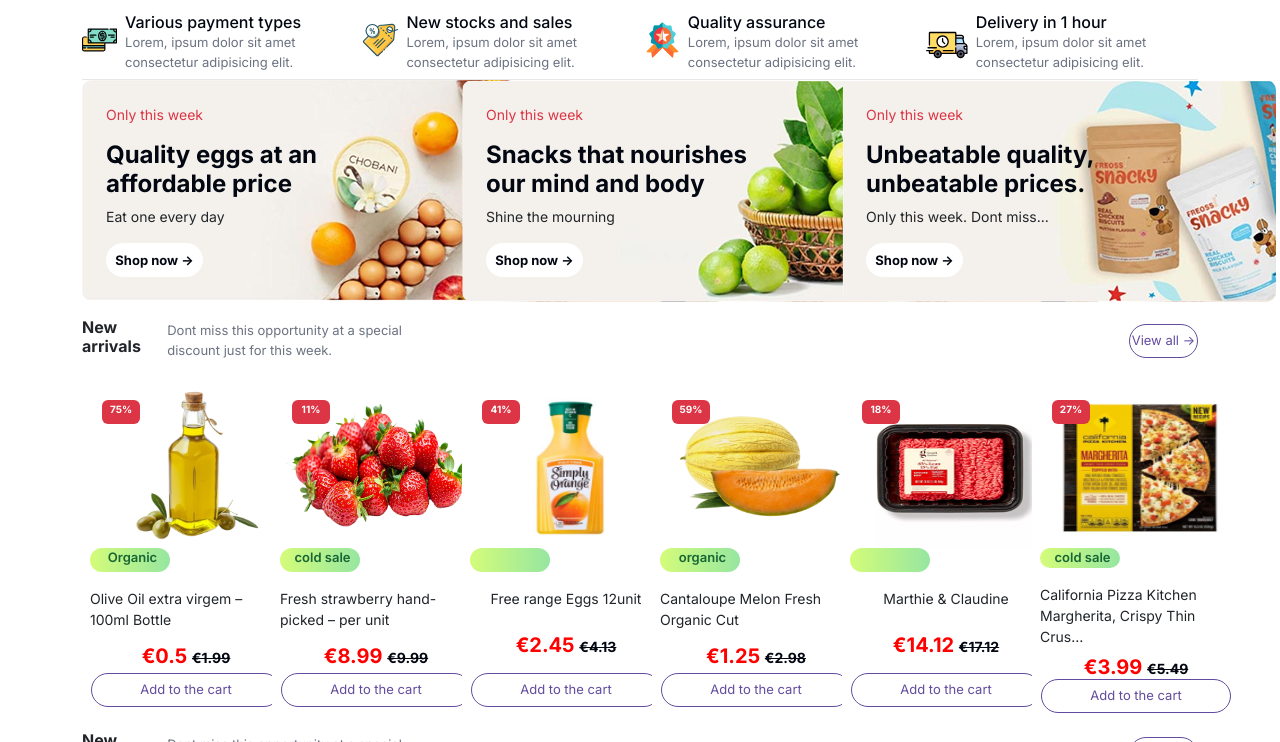
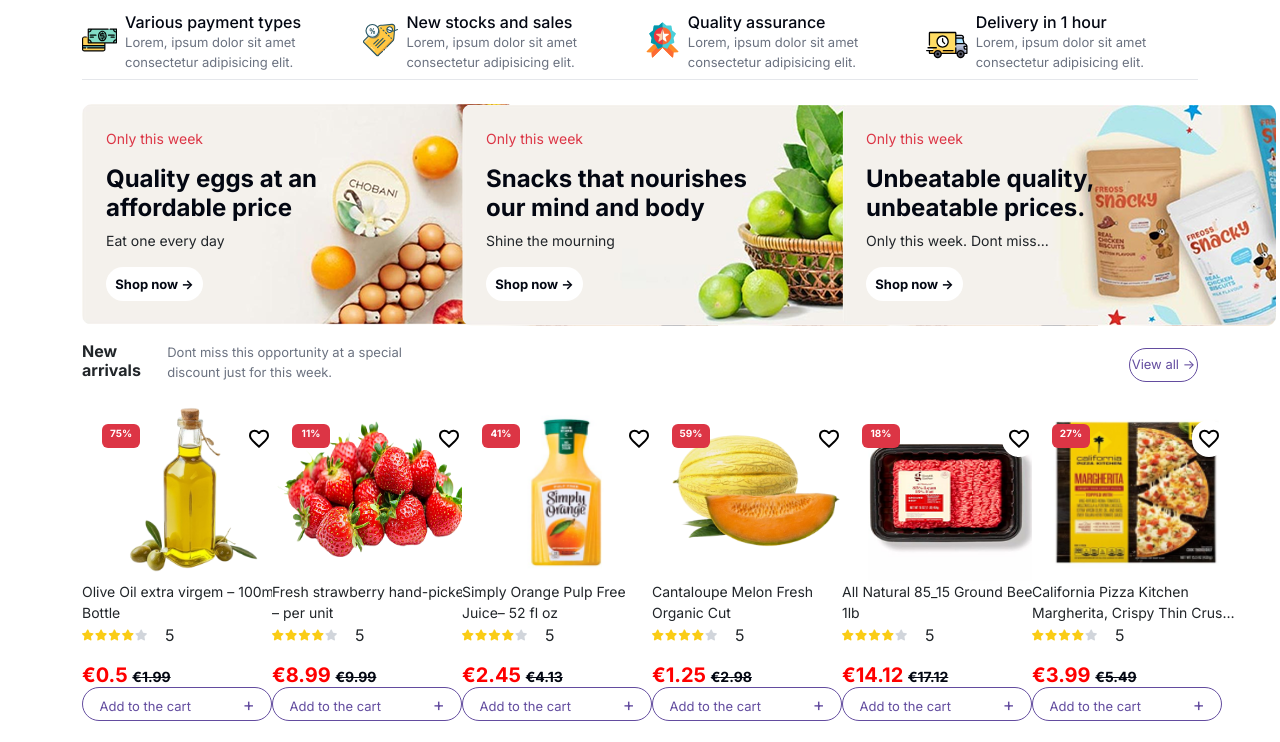
Before and after one commit to Christina0896/Proj.2-Ecommerce-project, a plain HTML site: page index.html in a window 1280 px wide. Shown: the part 707-1449 px from the top of the page. Drawn offline with nearby package versions, Linux system fonts and the light colour scheme.

Commit message:
improvements 1.1

```diff
--- a/Products.js
+++ b/Products.js
@@ -1,23 +1,72 @@
 class Product {
-  constructor(id, name, image, price, oldPrice, discount, tags) {
+  constructor(id, name, image, price, oldPrice, discount, rating, reviewCount) {
     this.id = id; // Unique identifier for the product
     this.name = name; // Product name
     this.image = image; // Image URL
     this.price = price; // Current price
     this.oldPrice = oldPrice; // Old price for comparison
     this.discount = discount; // Discount percentage
-    this.tags = tags; // Tags (e.g., organic, best-seller, etc.)
+
+    this.rating = rating;
+    this.reviewCount = reviewCount;
   }
 }
 // Create the products array
 const products = [
-  new Product(1, 'Olive Oil extra virgem – 100ml Bottle', './assets/image/product1.jpg', 0.5, 1.99, 75, ['Organic']),
-  new Product(2, 'Fresh strawberry hand-picked –  per unit', './assets/image/product5.png', 8.99, 9.99, 11, [
-    'cold sale',
-  ]),
-  new Product(3, 'Free range Eggs 12unit', './assets/image/product2.png', 2.45, 4.13, 41, []),
-  new Product(4, 'Cantaloupe Melon Fresh Organic Cut', './assets/image/product4.png', 1.25, 2.98, 59, ['organic']),
-  new Product(5, 'Marthie & Claudine', './assets/image/product3.png', 14.12, 17.12, 18, []),
+  new Product(
+    1,
+    'Olive Oil extra virgem – 100ml Bottle',
+    './assets/image/product1.jpg',
+    0.5,
+    1.99,
+    75,
+    './assets/image/review-4S.png',
+    5
+  ),
+  new Product(
+    2,
+    'Fresh strawberry hand-picked –  per unit',
+    './assets/image/product5.png',
+    8.99,
+    9.99,
+    11,
+
+    './assets/image/review-4S.png',
+    5
+  ),
+  new Product(
+    3,
+    'Simply Orange Pulp Free Juice– 52 fl oz',
+    './assets/image/product2.png',
+    2.45,
+    4.13,
+    41,
+
+    './assets/image/review-4S.png',
+    5
+  ),
+  new Product(
+    4,
+    'Cantaloupe Melon Fresh Organic Cut',
+    './assets/image/product4.png',
+    1.25,
+    2.98,
+    59,
+
+    './assets/image/review-4S.png',
+    5
+  ),
+  new Product(
+    5,
+    'All Natural 85_15 Ground Beef –1lb',
+    './assets/image/product3.png',
+    14.12,
+    17.12,
+    18,
+
+    './assets/image/review-4S.png',
+    5
+  ),
   new Product(
     6,
     'California Pizza Kitchen Margherita, Crispy Thin Crus…',
@@ -25,20 +74,54 @@ const products = [
     3.99,
     5.49,
     27,
-    ['cold sale']
+
+    './assets/image/review-4S.png',
+    5
   ),
-  new Product(7, 'Pepsi Soft Drink – 12 fl oz Can (6-Pack)', './assets/images/pepsi.png', 4.99, 6.99, 29, []),
-  new Product(8, 'Organic Bananas – 1 Bunch', './assets/images/bananas.png', 1.29, 1.79, 28, 'Fruits', ['organic']),
+  new Product(
+    7,
+    '100 Percent Apple Juice – 64fl oz Bottle',
+    './assets/image/product7.png',
+    4.99,
+    6.99,
+    29,
+
+    './assets/image/review-4S.png',
+    5
+  ),
+  new Product(
+    8,
+    'Marketside Fresh Organic Bananas, Bunch',
+    './assets/image/product8.png',
+    1.29,
+    1.79,
+    28,
+    'Fruits',
+
+    './assets/image/review-4S.png',
+    5
+  ),
   new Product(
     9,
-    'Nestle Toll House Chocolate Chip Cookie Dough – 16 oz',
-    './assets/images/cookie-dough.png',
+    'Vitaminwater zero sugar squeezed electrolyte…',
+    './assets/image/product9.png',
     4.49,
     5.99,
     25,
-    []
+
+    './assets/image/review-4S.png',
+    5
   ),
-  new Product(10, 'Heinz Tomato Ketchup – 32 oz Bottle', './assets/image/product10.png', 3.49, 4.49, 22, []),
+  new Product(
+    10,
+    'Heinz Tomato Ketchup – 32 oz Bottle',
+    './assets/image/product10.png',
+    3.49,
+    4.49,
+    22,
+    './assets/image/review-4S.png',
+    5
+  ),
 ];
 
 // Export the products array
@@ -57,17 +140,26 @@ const renderProducts = (products, cardIds, containerSelector, columnClass) => {
 
             <div class="card">
               <span class="badge card-badge bg-danger">${product.discount}%</span>
-              <div class="d-flex align-items-center ms-2 mt-2">
+              <span class="position-absolute wishlist-icon"> <svg xmlns="http://www.w3.org/2000/svg" height="26px" viewBox="0 -960 960 960" width="24px" fill="#000000"><path d="m480-120-58-52q-101-91-167-157T150-447.5Q111-500 95.5-544T80-634q0-94 63-157t157-63q52 0 99 22t81 62q34-40 81-62t99-22q94 0 157 63t63 157q0 46-15.5 90T810-447.5Q771-395 705-329T538-172l-58 52Zm0-108q96-86 158-147.5t98-107q36-45.5 50-81t14-70.5q0-60-40-100t-100-40q-47 0-87 26.5T518-680h-76q-15-41-55-67.5T300-774q-60 0-100 40t-40 100q0 35 14 70.5t50 81q36 45.5 98 107T480-228Zm0-273Z"/></svg></span>
+              <div class="d-flex align-items-center ">
                 <img src="${product.image}" class="card-img" alt="${product.name}" />
               </div>
-              <span class="card-tags mb-2 ms-2">${product.tags}</span>
-              <div class=" card-body p-0 m-2 ms-2">
-                <p class="d-flex card-title">${product.name}</p>
+
+              <div class=" card-body d-flex m-0 p-0">
+
+                <p class=" card-title m-0">${product.name}</p>
+                <div class='d-flex card-review'>
+                  <img src="${product.rating}" class="d-flex me-3  " alt="${product.rating}" />
+                  <p >${product.reviewCount}</p>
+
+                </div>
                <div class="card-price">
                   <h6 class="card-price1 m-0">€${product.price}
                   <span class="card-price2 text-decoration-line-through">€${product.oldPrice}</span></h6>
                 </div>
-                <button class="card-button">Add to the cart</button>
+                <div class='d-flex'>
+                <button class="card-button">Add to the cart  <span class='plus ms-5'> + </span>  </button>
+                </div>
               </div>
             </div>
 
@@ -83,7 +175,7 @@ document.addEventListener('DOMContentLoaded', () => {
   renderProducts(products, [1, 2, 3, 4, 5, 6], '.productRow-01', 'col-2');
   renderProducts(products, [1, 2, 3, 4, 5, 6], '.productRow-02', 'col-4');
   renderProducts(products, [1, 2], '.productRow-03', 'col-6');
-  renderProducts(products, [1, 2], '.productRow-04', 'col-6');
-  renderProducts(products, [1, 2], '.productRow-05', 'col-6');
-  renderProducts(products, [1, 2], '.productRow-06', 'col-6');
+  renderProducts(products, [3, 4], '.productRow-04', 'col-6');
+  renderProducts(products, [5, 6], '.productRow-05', 'col-6');
+  renderProducts(products, [7, 8], '.productRow-06', 'col-6');
 });
--- a/css_file/home.css
+++ b/css_file/home.css
@@ -197,7 +197,6 @@ h4 {
 .banner h4 {
   font-weight: 700;
 }
-
 .banner button {
   color: var(--fontcolor1);
   background-color: var(--backgroundcolor1);
@@ -231,29 +230,21 @@ h4 {
   font-size: 13px;
   margin-left: 52em;
 }
-/*Card */
-
-.product-container {
-  border-radius: 5px 0 0 5px;
-  width: 100%;
-}
+/*general Card sets*/
 
 .card {
   width: 13em;
   height: 335px;
   border: none;
 }
+
 .card-body {
-  display: flex;
   flex-direction: column;
-  justify-content: space-between;
-  align-items: center;
-  text-align: start;
 }
 
 .card-img {
   width: 100%;
-  height: 160px;
+  height: 177px;
 }
 .card-badge {
   width: 38px;
@@ -263,19 +254,19 @@ h4 {
   top: 2em;
   left: 2em;
 }
-.card-tags {
-  text-align: center;
-  color: rgba(22, 101, 52, 1);
-  font-weight: 600;
-  font-size: 13px;
-  width: 80px;
-  height: 24px;
-  padding-left: 5px;
-  background: linear-gradient(90deg, #d4fc79, #96e6a1);
-  border-radius: 15px;
+.wishlist-icon {
+  left: 10em;
+  top: 1em;
+  background-color: white;
+  padding: 5px;
+  border-radius: 999px;
 }
+
 .card-title {
   font-size: 14px;
+}
+.card-review {
+  align-items: baseline;
 }
 .card-price {
   display: flex;
@@ -299,8 +290,15 @@ h4 {
   height: 34px;
   font-size: 13px;
 }
+.card-button:hover {
+  background-color: #644c9f0e;
+}
+
+.plus {
+  font-size: 18px;
+}
+
 /*Product row 02 */
-
 .productRow-02 .card-body {
   position: absolute;
   display: flex;
@@ -315,7 +313,7 @@ h4 {
   margin-right: 5em;
 }
 
-/*Banner row*/
+/*Banner 03 row*/
 .banner-03 img {
   width: 99%;
 }
--- a/index.html
+++ b/index.html
@@ -660,6 +660,7 @@
             </li>
           </ul>
         </div>
+
         <!--Hero img -->
         <div class="hero_img ms-4 mt-4 position-relative">
           <div class="text_hero position-absolute m-4 p-4">
@@ -687,7 +688,7 @@
         </div>
       </div>
       <!--Features - where highlight the features of the online store-->
-      <div class="features d-flex mt-3">
+      <div class="features d-flex mt-3 mb-3">
         <svg
           version="1.1"
           id="Layer_1"
@@ -1029,35 +1030,30 @@
         </h6>
       </div>
 
-      <!--Products -->
-
       <!--Banner 01-->
-      <div class="banner">
-        <!--the  banner will show here-->
-        <div class="row banner-01"></div>
+      <div class="banner mt-4">
+        <div class="row banner-01"><!--the  banner will show here--></div>
       </div>
-      <!--View all-->
+      <!--View all -->
       <div class="d-flex my-3 align-items-center arrivals">
         <h6 class="me-3 fw-bold">New arrivals</h6>
-        <p class="m-0">Dont miss this opportunity at a special discount just for this week.</p>
+        <p class="mb-1">Dont miss this opportunity at a special discount just for this week.</p>
         <button class="arrivalsbtn">View all -></button>
       </div>
       <!--Products row 1 -->
       <div class="products">
-        <!--the  banner will show here-->
-        <div class="row productRow-01"></div>
+        <div class="row productRow-01"><!--the  Products will show here--></div>
       </div>
       <!--View all-->
       <div class="d-flex my-3 align-items-center arrivals mb-0">
         <h6 class="me-3 fw-bold">New arrivals</h6>
-        <p class="m-0">Dont miss this opportunity at a special discount just for this week.</p>
+        <p class="mb-2">Dont miss this opportunity at a special discount just for this week.</p>
         <button class="arrivalsbtn">View all -></button>
       </div>
 
       <!--Banner 02-->
       <div class="banner">
-        <!--the  banner will show here-->
-        <div class="row banner-02"></div>
+        <div class="row banner-02"><!--the  banner will show here--></div>
       </div>
       <!--View all-->
       <div class="d-flex my-3 align-items-center arrivals mb-0">
@@ -1066,11 +1062,13 @@
         <button class="arrivalsbtn">View all -></button>
       </div>
       <!--Products row 2 -->
-      <div class="row productRow-02"></div>
+      <div class="products">
+        <div class="row productRow-02"><!--the  Products will show here--></div>
+      </div>
+
       <!--Banner 03-->
       <div class="banner">
-        <!--the  banner will show here-->
-        <div class="row banner-03"></div>
+        <div class="row banner-03"><!--the  banner will show here--></div>
       </div>
       <!--View all-->
       <div class="d-flex my-3 align-items-center arrivals mb-0">
@@ -1080,25 +1078,29 @@
       </div>
       <div class="d-flex">
         <!--Products row 3 -->
-        <div class="row productRow-03"></div>
+        <div class="products">
+          <div class="row productRow-03"><!--the  Products will show here--></div>
+        </div>
         <!--Banner 04-->
         <div class="banner">
-          <!--the  banner will show here-->
-          <div class="row banner-04"></div>
+          <div class="row banner-04"><!--the  banner will show here--></div>
         </div>
         <!--Products row 4 -->
-        <div class="row productRow-04"></div>
+        <div class="products">
+          <div class="row productRow-04"><!--the  Products will show here--></div>
+        </div>
       </div>
       <div class="d-flex">
         <!--Products row 3 -->
         <div class="row productRow-05"></div>
         <!--Banner 04-->
         <div class="banner">
-          <!--the  banner will show here-->
-          <div class="row banner-05"></div>
+          <div class="row banner-05"><!--the  banner will show here--></div>
         </div>
         <!--Products row 4 -->
-        <div class="row productRow-06"></div>
+        <div class="products">
+          <div class="row productRow-06"><!--the  Products will show here--></div>
+        </div>
       </div>
       <div class="banner-promo">
         <img src="./assets/image/banner-promo.png" alt="" />
```
Also changed, not shown: assets/image/organic.png (added), assets/image/product7.png (added), assets/image/product8.png (added), assets/image/product9.png (added), assets/image/review-4S.png (added).
